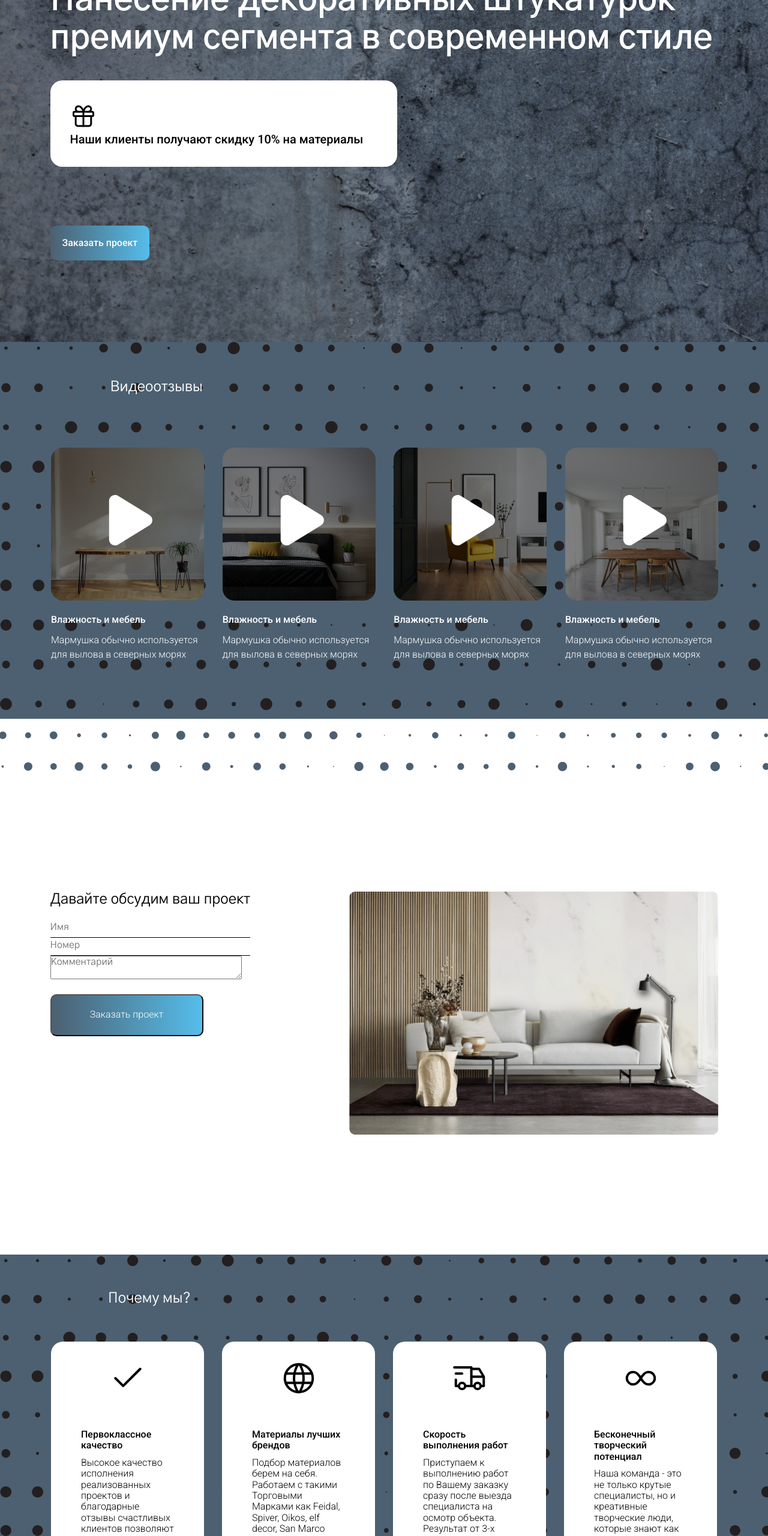
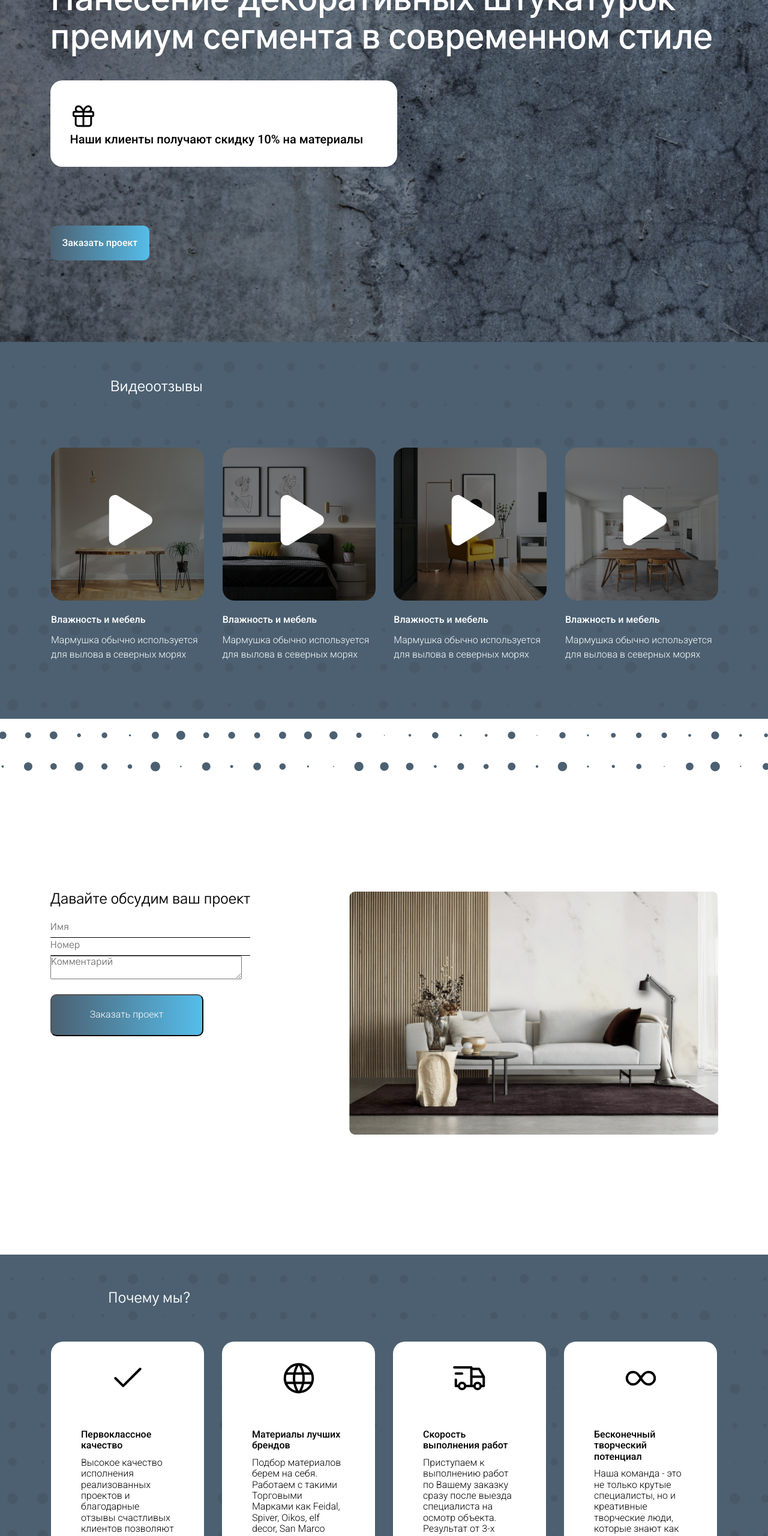
Before and after one commit to OlehKhoroshko/MyFirstProj, a plain HTML site: page index.html in a window 1280 px wide. Shown: the part 240-2800 px from the top of the page at 60% size. Drawn offline with Linux system fonts and the light colour scheme.

Commit message:
new background of sections

```diff
--- a/css/style.css
+++ b/css/style.css
@@ -103,7 +103,7 @@ header nav li a:hover {
 }
 
 .first2_box{
-    background-image: url("../images/bc.svg");  background-size: cover; background-color: #4C6071;
+    background-image: url("../images/mgroup.svg");  background-size: cover; background-color: #4C6071;
     padding-top: 60px;
     padding-bottom: 95px;
 }
@@ -240,7 +240,7 @@ header nav li a:hover {
 }
 
 .third_box{
-    background-image: url("../images/bc.svg");  background-size: cover; background-color: #4C6071; padding-top: 60px; padding-bottom: 60px;
+    background-image: url("../images/mgroup.svg");  background-size: cover; background-color: #4C6071; padding-top: 60px; padding-bottom: 60px;
 }
 
 .table_div{
```
